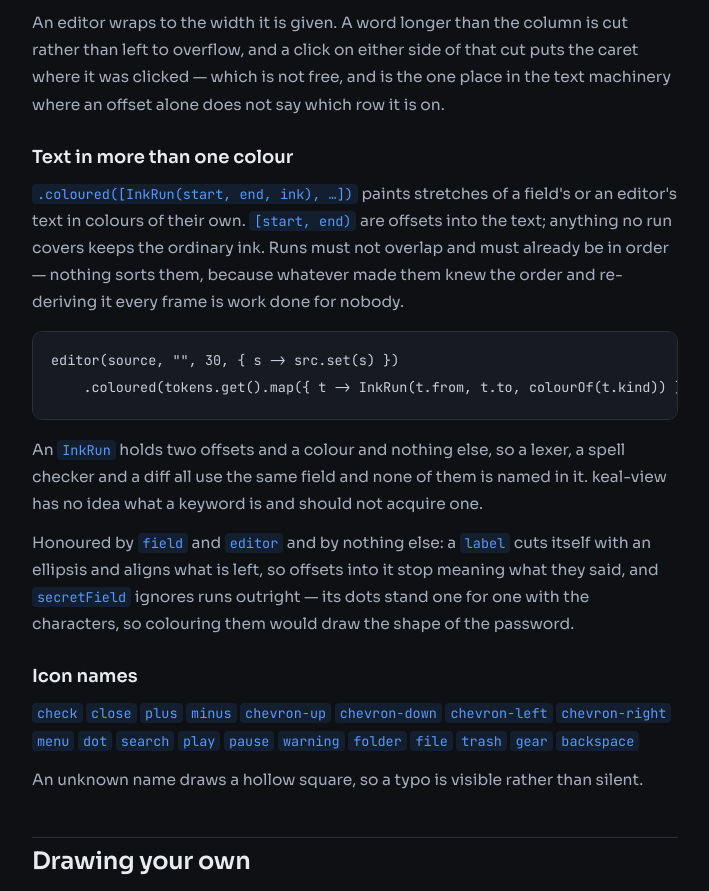
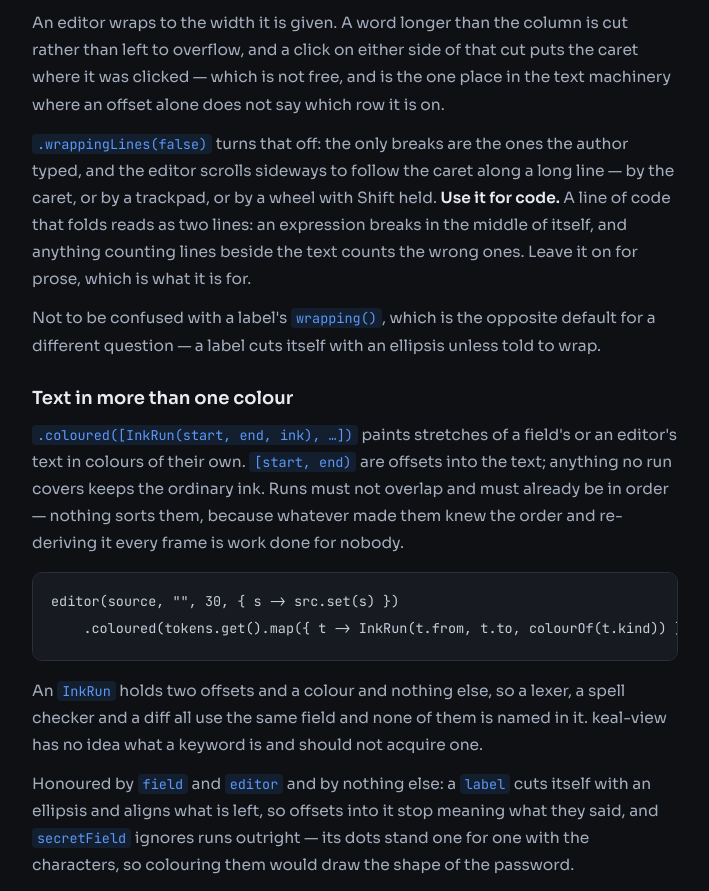
Before and after one commit to geneacta/keal-view, a plain HTML site: page site/fr/widgets.html in a window 1280 px wide. Shown: the part 4501-5392 px from the top of the page, without its empty margins (310-1019 px from the left). Drawn offline with Linux system fonts and the light colour scheme.

Commit message:
A line of code is a line, however long it is `.wrappingLines(false)`: the only breaks are the ones the author typed, and the editor scrolls sideways to follow the caret along a long line — by the caret, by a trackpad, or by a wheel with Shift held.
The first thing the Linux session asked for after putting a real file through
the editor, and the reason is the right one: folding is for prose. A line of
code that folds reads as two lines, an expression breaks in the middle of
itself, and anything counting lines beside the text — numbers in a margin, a
mark where a diagnostic is — counts the wrong ones.

**One code path, not two.** Not folding is the same wrapping asked for at a
column nothing reaches, so `wrapLines` returns the breaks its author typed and
adds none. A second path would be a second place for the offsets to be wrong,
and the offsets are what the caret, the selection, the hit test and the
coloured runs all stand on.

Five mutations, four caught at once: the choice ignored, the caret never
followed sideways, the painter drawing at the unshifted left, and the hit test
forgetting the shift the painter used — that last one being the defect where
a click lands somewhere other than where it looks like it lands, which is the
worst kind because it looks like a mis-click.

**The fifth escaped, and it was right to.** Taking the guard out of
`editorShift` changed nothing, because the guard that stops a folding editor
being shifted is really the one in `editorScroll`, which never writes the
offset. So it is redundant — except in one case, which the test did not have:
the same editor, same identity, switched back to folding after being scrolled
sideways, as a "wrap lines" switch in an application would do. The offset is
kept per widget and would still be sitting there, and a folding editor that
read it would draw its text starting off the left of itself. That case is
asserted now, and it is the only thing that fails when the guard goes.

A mutation that survives is either a weak test or a redundant line, and the
two are told apart by asking what would have to be true for the line to
matter — not by adding an assertion until the count goes up.

```diff
--- a/site/fr/widgets.html
+++ b/site/fr/widgets.html
@@ -54,7 +54,14 @@ and work on character offsets. <code>rows</code> is how tall an editor is in lin
 that it scrolls, with the wheel or by the caret leaving the box.</p><p>An editor wraps to the width it is given. A word longer than the column is cut
 rather than left to overflow, and a click on either side of that cut puts the
 caret where it was clicked — which is not free, and is the one place in the
-text machinery where an offset alone does not say which row it is on.</p><h3 id="text-in-more-than-one-colour">Text in more than one colour</h3><p><code>.coloured([InkRun(start, end, ink), …])</code> paints stretches of a field&#x27;s or an
+text machinery where an offset alone does not say which row it is on.</p><p><code>.wrappingLines(false)</code> turns that off: the only breaks are the ones the author
+typed, and the editor scrolls sideways to follow the caret along a long line —
+by the caret, or by a trackpad, or by a wheel with Shift held. <strong>Use it for
+code.</strong> A line of code that folds reads as two lines: an expression breaks in
+the middle of itself, and anything counting lines beside the text counts the
+wrong ones. Leave it on for prose, which is what it is for.</p><p>Not to be confused with a label&#x27;s <code>wrapping()</code>, which is the opposite default
+for a different question — a label cuts itself with an ellipsis unless told to
+wrap.</p><h3 id="text-in-more-than-one-colour">Text in more than one colour</h3><p><code>.coloured([InkRun(start, end, ink), …])</code> paints stretches of a field&#x27;s or an
 editor&#x27;s text in colours of their own. <code>[start, end)</code> are offsets into the
 text; anything no run covers keeps the ordinary ink. Runs must not overlap and
 must already be in order — nothing sorts them, because whatever made them knew
```
Also changed, not shown: site/fr/guide.html (+3 -1 lines), site/guide.html (+3 -1 lines), site/widgets.html (+8 -1 lines), 7 other files.
